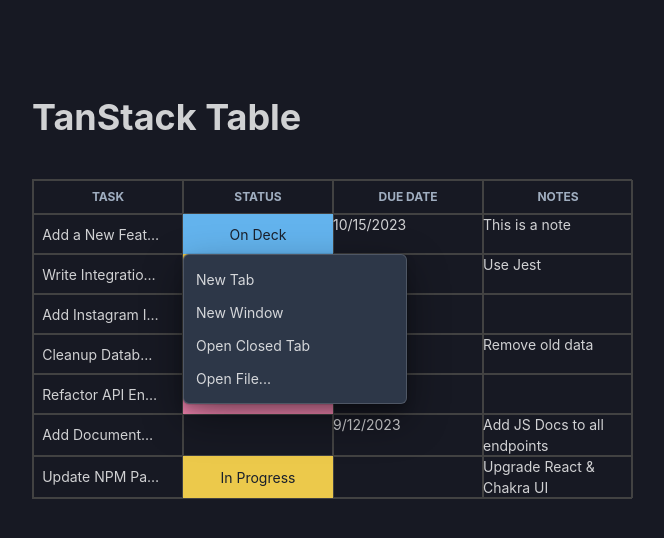
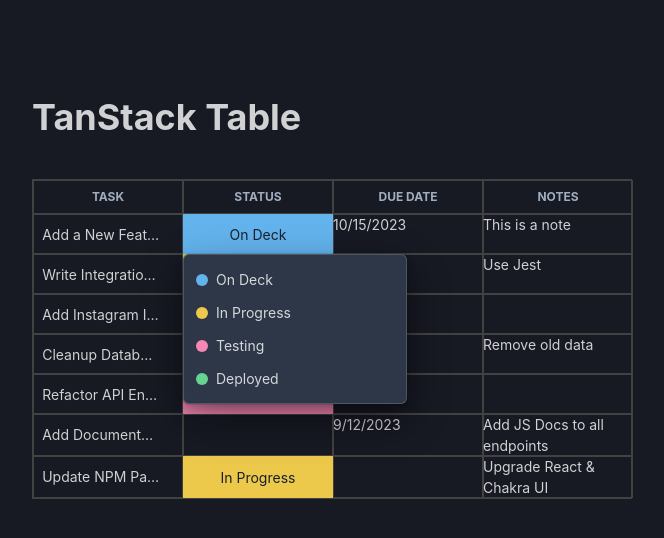
Before and after one commit to jovan-vukic/schneider-project, a React (Vite) app in the folder client/: page / in a window 1280 px wide. Both pictures are taken after a click on the button "On Deck". Shown: the top 538 px of the page, without its empty margins (132-796 px from the left). Built offline with nearby package versions, Linux system fonts and the light colour scheme.

Commit message:
Add color icon, map statuses, and update data on dropdown selection

```diff
--- a/client/src/components/StatusCell.jsx
+++ b/client/src/components/StatusCell.jsx
@@ -1,9 +1,16 @@
-import { Menu, MenuButton, MenuItem, MenuList } from "@chakra-ui/react";
+import { Box, Menu, MenuButton, MenuItem, MenuList } from "@chakra-ui/react";
 import React from "react";
+
+import { STATUSES } from "../data.js";
+
+const ColorIcon = ({ color, ...props }) => (
+  <Box w="12px" h="12px" borderRadius="full" bg={color} {...props} />
+);
 
 const StatusCell = ({ getValue, row, column, table }) => {
   /* If status is null, default to an empty object */
   const { name, color } = getValue() || {};
+  const { updateData } = table.options.meta;
 
   return (
     <Menu isLazy offset={[0, 0]} flip={false} autoSelect={false}>
@@ -18,10 +25,16 @@
         {name}
       </MenuButton>
       <MenuList>
-        <MenuItem>New Tab</MenuItem>
-        <MenuItem>New Window</MenuItem>
-        <MenuItem>Open Closed Tab</MenuItem>
-        <MenuItem>Open File...</MenuItem>
+        {STATUSES.map((status) => (
+          <MenuItem
+            key={status.id}
+            /* Update the status in the table state */
+            onClick={() => updateData(row.index, column.id, status)}
+          >
+            <ColorIcon color={status.color} mr={2} />
+            {status.name}
+          </MenuItem>
+        ))}
       </MenuList>
     </Menu>
   );
```
